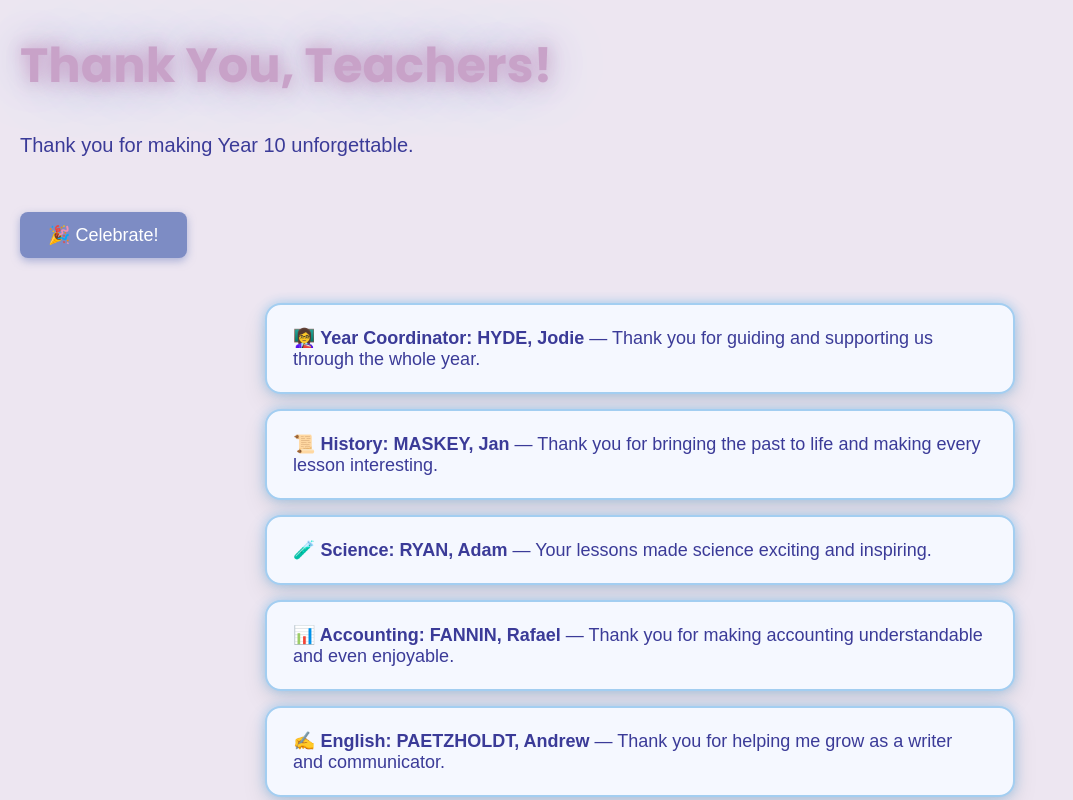
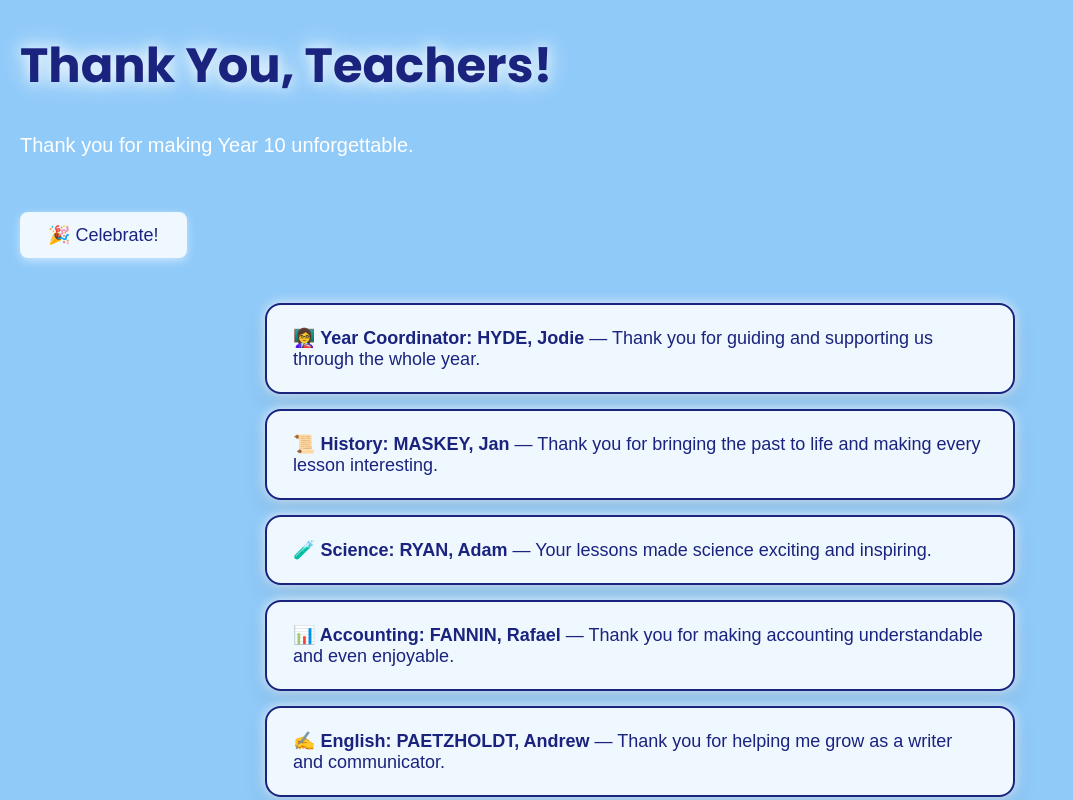
Before and after one commit to Black-cr0w-glitch/thank-you-teachers, a plain HTML site: page index.html in a window 1280 px wide. Shown: the top 800 px of the page, without its empty margins (0-1073 px from the left). Drawn offline with Linux system fonts and the light colour scheme.

Commit message:
index.html

```diff
--- a/index.html
+++ b/index.html
@@ -13,8 +13,8 @@
     margin: 0;
     padding: 20px;
     font-family: "Arial", sans-serif;
-    color: #3B3B98; /* Deep Indigo for text */
-    background: #EDE6F1; /* Pale Lilac background */
+    background: #90CAF9; /* Baby Blue */
+    color: #FFFFFF; /* White text */
     min-height: 100vh;
   }
 
@@ -23,23 +23,19 @@
     font-family: 'Poppins', sans-serif;
     font-size: 48px;
     margin-top: 10px;
-    color: #C8A2C8; /* Soft Lavender */
+    color: #1A237E; /* Navy Blue */
+    text-shadow: 0 0 8px #F0F8FF, 0 0 16px #F0F8FF;
     animation: glow 3s infinite alternate;
     user-select: none;
-    text-shadow:
-      0 0 10px #C8A2C8,
-      0 0 25px #C8A2C8,
-      0 0 50px #A3CEF1; /* subtle Sky Blue glow */
   }
   @keyframes glow {
-    0% { text-shadow: 0 0 10px #C8A2C8, 0 0 25px #C8A2C8, 0 0 50px #A3CEF1; }
-    100% { text-shadow: 0 0 20px #C8A2C8, 0 0 40px #C8A2C8, 0 0 70px #A3CEF1; }
+    0% { text-shadow: 0 0 8px #F0F8FF, 0 0 16px #F0F8FF; }
+    100% { text-shadow: 0 0 16px #F0F8FF, 0 0 32px #F0F8FF; }
   }
 
   /* TYPEWRITER TEXT */
   #typed-text {
     font-size: 20px;
-    color: #3B3B98; /* Deep Indigo */
     margin-bottom: 30px;
     white-space: nowrap;
     overflow: hidden;
@@ -56,7 +52,7 @@
     top: 0;
     width: 2px;
     height: 100%;
-    background: #3B3B98;
+    background: #FFFFFF;
     animation: blink 1s step-start infinite;
   }
   #typed-text.finished::after { animation: none; opacity: 0; }
@@ -72,13 +68,14 @@
     margin: 20px auto 60px auto;
   }
   .teacher-list li {
-    background: #F5F8FF; /* bright bluish-white */
+    background: #F0F8FF; /* Glowing White */
     padding: 22px 26px;
     margin: 15px 0;
     border-radius: 16px;
     font-size: 18px;
-    box-shadow: 0 10px 25px rgba(0,0,0,0.1), 0 0 12px #A3CEF1; /* subtle Sky Blue glow */
-    border: 2px solid #A3CEF1;
+    color: #1A237E; /* Navy Blue for text inside card */
+    box-shadow: 0 10px 25px rgba(0,0,0,0.1), 0 0 12px #F0F8FF;
+    border: 2px solid #1A237E;
     transition: transform 0.3s ease, box-shadow 0.3s ease;
     opacity: 0;
     transform: translateY(20px);
@@ -98,35 +95,34 @@
   @keyframes fadeInUp { to { opacity: 1; transform: translateY(0); } }
   .teacher-list li:hover {
     transform: translateY(-6px) scale(1.03);
-    box-shadow: 0 15px 30px rgba(0,0,0,0.15), 0 0 25px #7D8CC4; /* Periwinkle Blue glow */
+    box-shadow: 0 15px 30px rgba(0,0,0,0.15), 0 0 25px #F0F8FF;
   }
 
-  .subject { font-weight: 700; color: #3B3B98; } /* Deep Indigo */
+  .subject { font-weight: 700; color: #1A237E; }
   .name { font-weight: 700; }
 
   /* CONFETTI BUTTON */
   #confetti-btn {
     margin: 25px 0;
     padding: 12px 28px;
-    background: #7D8CC4; /* Periwinkle Blue */
-    color: white;
+    background: #F0F8FF; /* Glowing White */
+    color: #1A237E; /* Navy Blue text */
     border: none;
     font-size: 18px;
     border-radius: 8px;
     cursor: pointer;
-    transition: background-color 0.3s ease, transform 0.25s ease;
+    transition: background-color 0.3s ease, transform 0.25s ease, box-shadow 0.25s ease;
     user-select: none;
-    box-shadow: 0 3px 8px rgba(125, 140, 196,0.6);
+    box-shadow: 0 3px 10px rgba(240,248,255,0.6);
   }
   #confetti-btn:hover {
-    background: #5C6AA0;
     transform: scale(1.05);
-    box-shadow: 0 6px 14px rgba(92,106,160,0.8);
+    box-shadow: 0 6px 18px rgba(240,248,255,0.9);
   }
 
   footer {
     margin-top: 40px;
-    color: #3B3B98;
+    color: #FFFFFF;
     text-align: center;
     font-style: italic;
     user-select: none;
```
